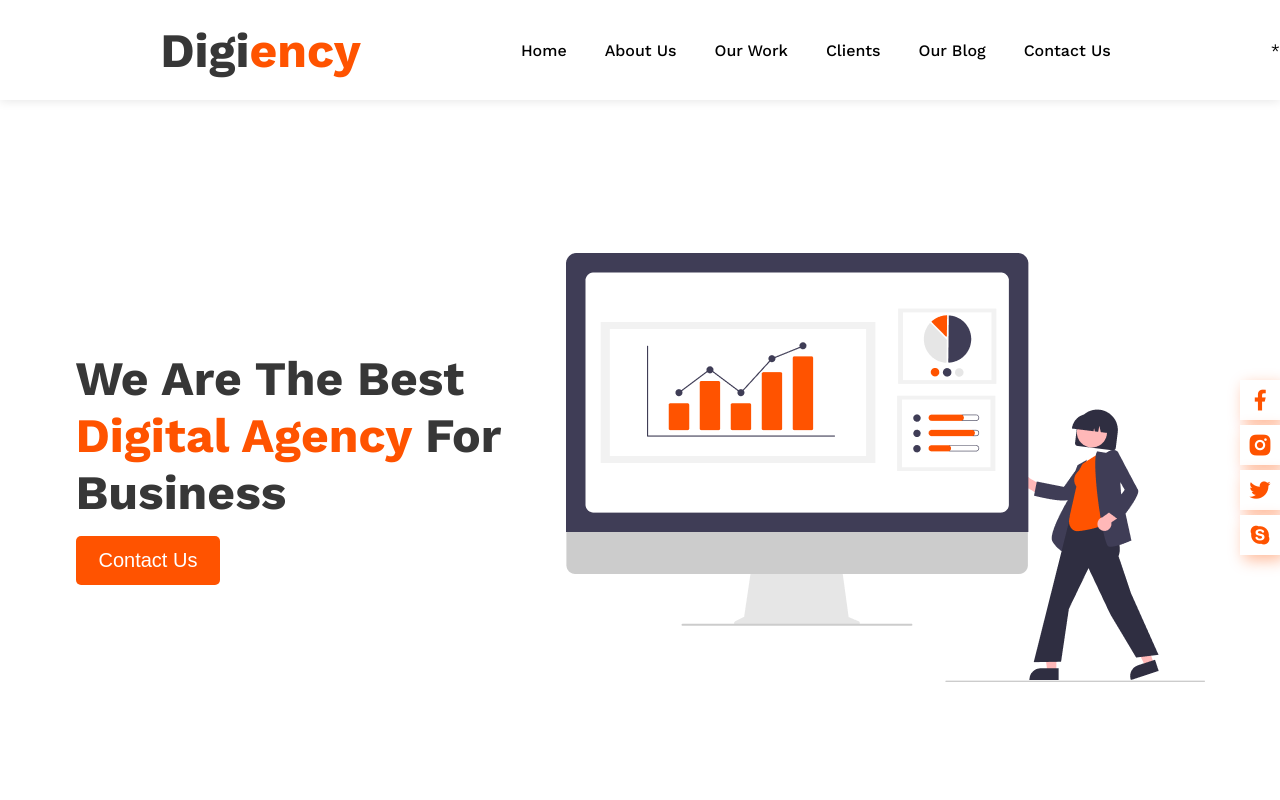
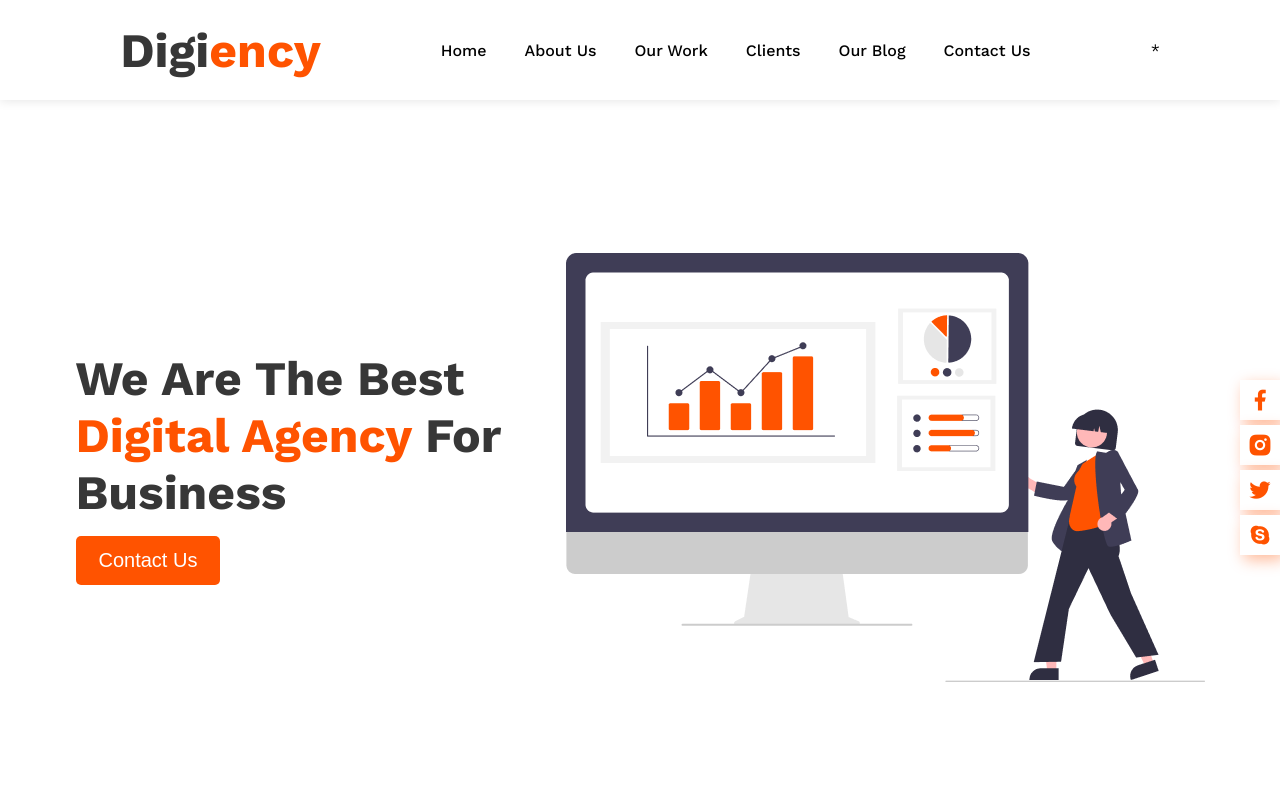
Before and after one commit to Kirsan23/Stage-2, a React (Create React App) app: page / in a window 1280 px wide. Shown: the top 800 px of the page. Built offline with nearby package versions, Linux system fonts and the light colour scheme.

Commit message:
New Commit

```diff
--- a/src/components/ThemeSwitch/ThemeSwitch.scss
+++ b/src/components/ThemeSwitch/ThemeSwitch.scss
@@ -1,6 +1 @@
 @use '../../assets/styles/variables.scss' as colors;
-
-.theme-switch {
-    border-color: none;
-    background-color: none;
-}
--- a/src/containers/Header/Header.scss
+++ b/src/containers/Header/Header.scss
@@ -35,6 +35,10 @@
     }
 }
 
+.theme-switch {
+    margin-right: auto;
+}
+
 .dark-theme {
     background-color: colors.$main-darc-view-2;
     color: colors.$main-white;
```
